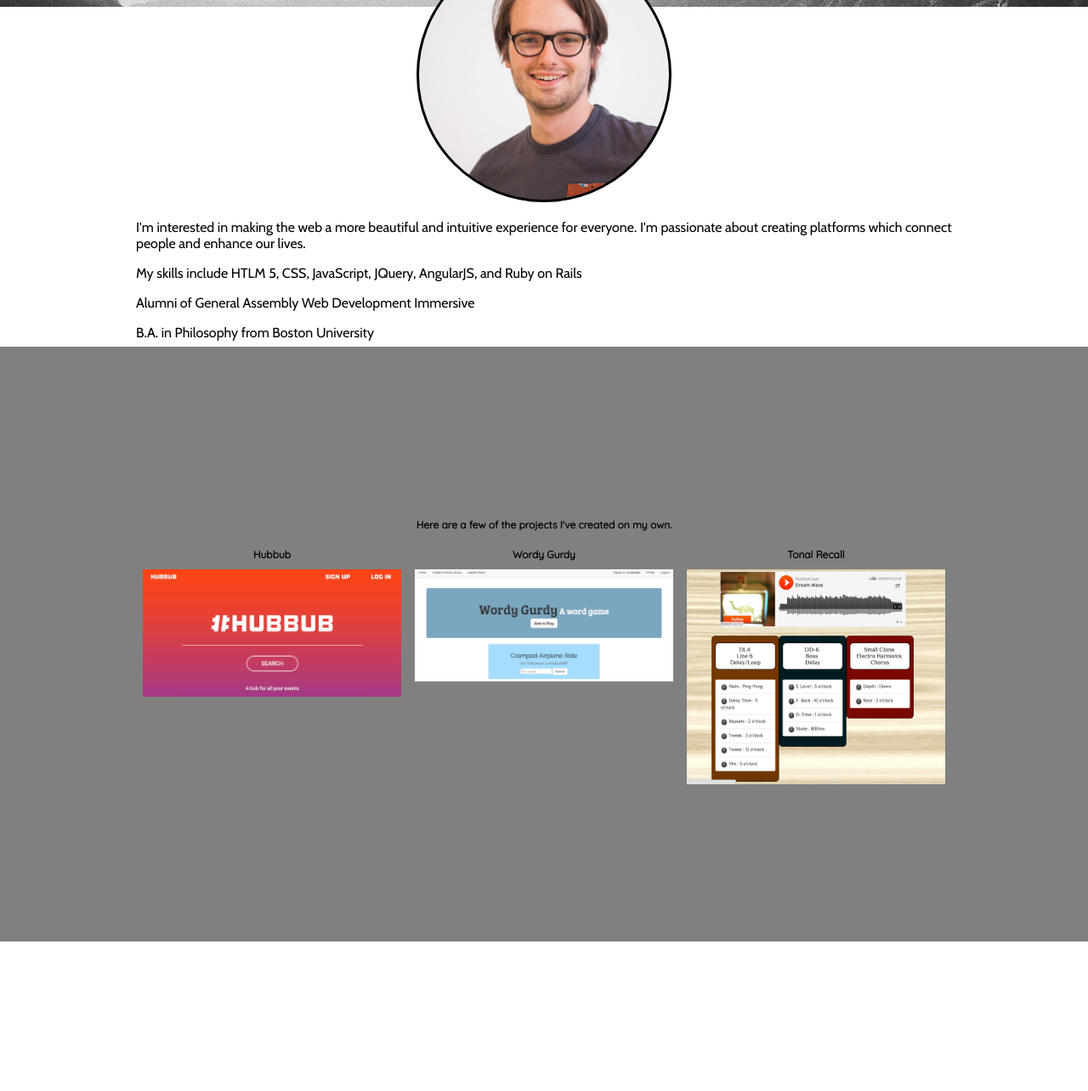
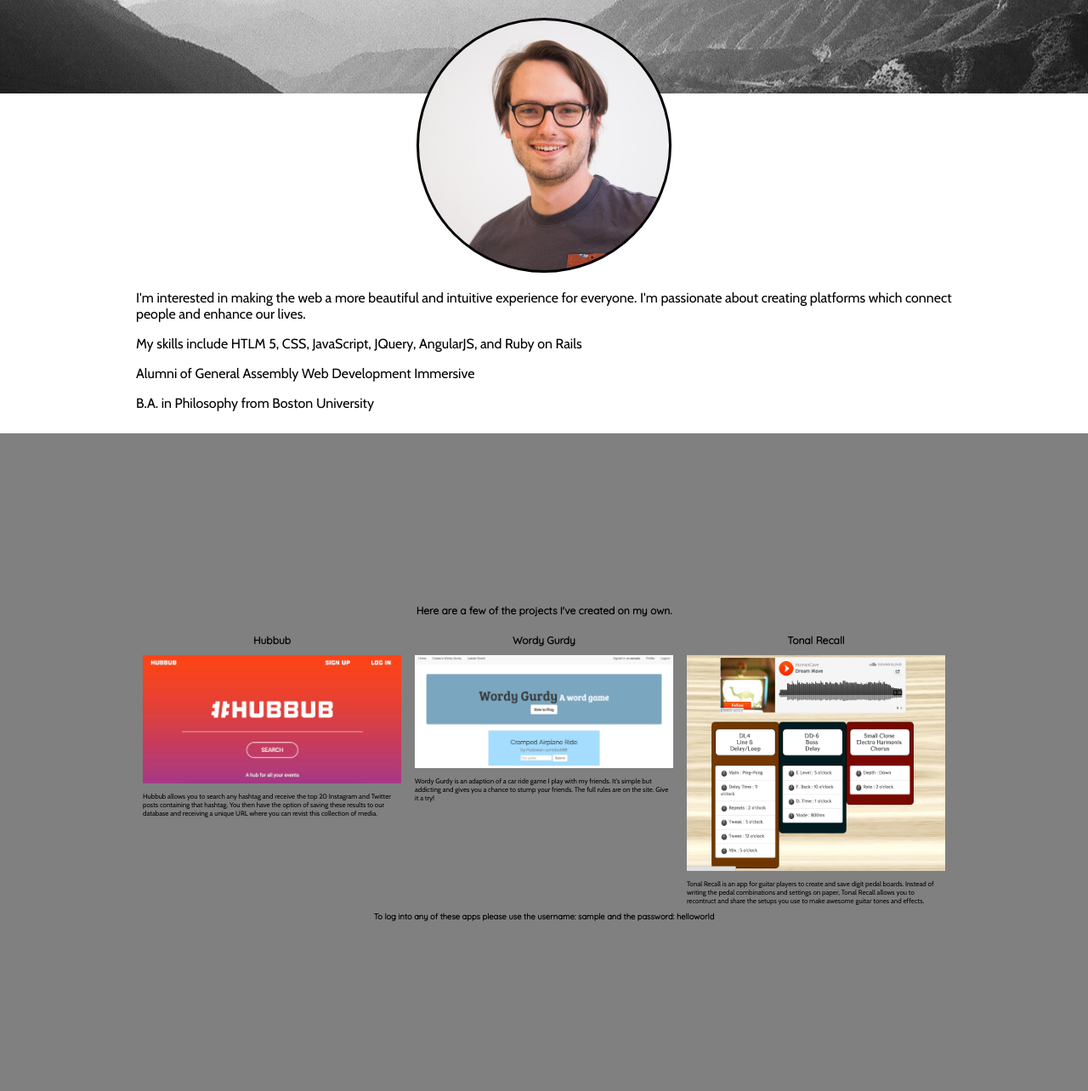
Before and after one commit to arisberg/homesite, a plain HTML site: page index.html in a window 1280 px wide. Shown: the part 392-1676 px from the top of the page at 85% size. Drawn offline with nearby package versions, Linux system fonts and the light colour scheme.

Commit message:
adds email and descriptions of apps

```diff
--- a/css/style.scss
+++ b/css/style.scss
@@ -3,6 +3,10 @@
 @import "fluid_skeleton";
 @import url(http://fonts.googleapis.com/css?family=Cabin);
 @import url(http://fonts.googleapis.com/css?family=Quicksand);
+
+body {
+    height: 1000px;
+}
 
 html {
     font-family: 'Cabin';
@@ -21,19 +25,19 @@ img {
 
 .top {
     background: url('../images/mountains.jpg');
-    height: 400px;
+    height: 25%;
     padding: 5% 0 15% 0;
     font-size: 2em;
 }
 
 .bio {
-    height: 400px;
+    height: 100%;
     padding: 15% 0 15% 0;
 }
 
 .showcase {
     background: grey;
-    height: 700px;
+    height: 52%;
     padding: 15% 0 15% 0;
 }
 
--- a/index.html
+++ b/index.html
@@ -16,13 +16,14 @@
             <div data-0="opacity: 1" data-250="opacity: 0">
                 <h1>Alex Risberg</h1>
                 <h2>Full Stack Web Developer</h2>
+                <h3>alex.risberg@gmail.com</h3>
             </div>
-            <div class="profile" data-0="margin-top:0px;" data-300="margin-top: 150px;"></div>
+            <div class="profile" data-0="margin-top:0px;" data-300="margin-top: 250px;"></div>
         </div>
     </div>
 </div>
 
-<div class="bio container" data-100="height: 400px;" data-500="height: 800px;" data-1000="height: 600px;">
+<div class="bio container" data-100="height: 400px;" data-500="height: 800px;" data-1200="height: 500px;">
     <p>I'm interested in making the web a more beautiful and intuitive experience for everyone.  I'm passionate about creating platforms which connect people and enhance our lives. </p>
     <p>My skills include HTLM 5, CSS, JavaScript, JQuery, AngularJS, and Ruby on Rails</p>
     <p>Alumni of General Assembly Web Development Immersive</p>
@@ -35,11 +36,10 @@
         <div class="row"></div>
             <div class="one-third column site">
                 <h2>Hubbub</h2>
-
-
                 <a href="https://gahubbub.herokuapp.com/">
                     <img src="images/hubbub.png">
                 </a>
+                <p>Hubbub allows you to search any hashtag and receive the top 20 Instagram and Twitter posts containing that hashtag.  You then have the option of saving these results to our database and receiving a unique URL where you can revist this collection of media.</p>
             </div>
 
             <div class="one-third column">
@@ -47,6 +47,7 @@
                 <a href="https://wordygurdy.herokuapp.com/">
                     <img src="images/wordygurdy.png">
                 </a>
+                <p>Wordy Gurdy is an adaption of a car ride game I play with my friends.  It's simple but addicting and gives you a chance to stump your friends.  The full rules are on the site.  Give it a try!</p>
             </div>
 
             <div class="one-third column">
@@ -54,7 +55,9 @@
                  <a href="https://tonalrecallapp.herokuapp.com/">
                     <img src="images/tonalrecall.png">
                 </a>
+                <p>Tonal Recall is an app for guitar players to create and save digit pedal boards.  Instead of writing the pedal combinations and settings on paper, Tonal Recall allows you to recontruct and share the setups you use to make awesome guitar tones and effects.</p>
             </div>
+            <h3>To log into any of these apps please use the username: sample and the password: helloworld</h3>
     </div>
 </div>
 
```
Also changed, not shown: css/style.css.
